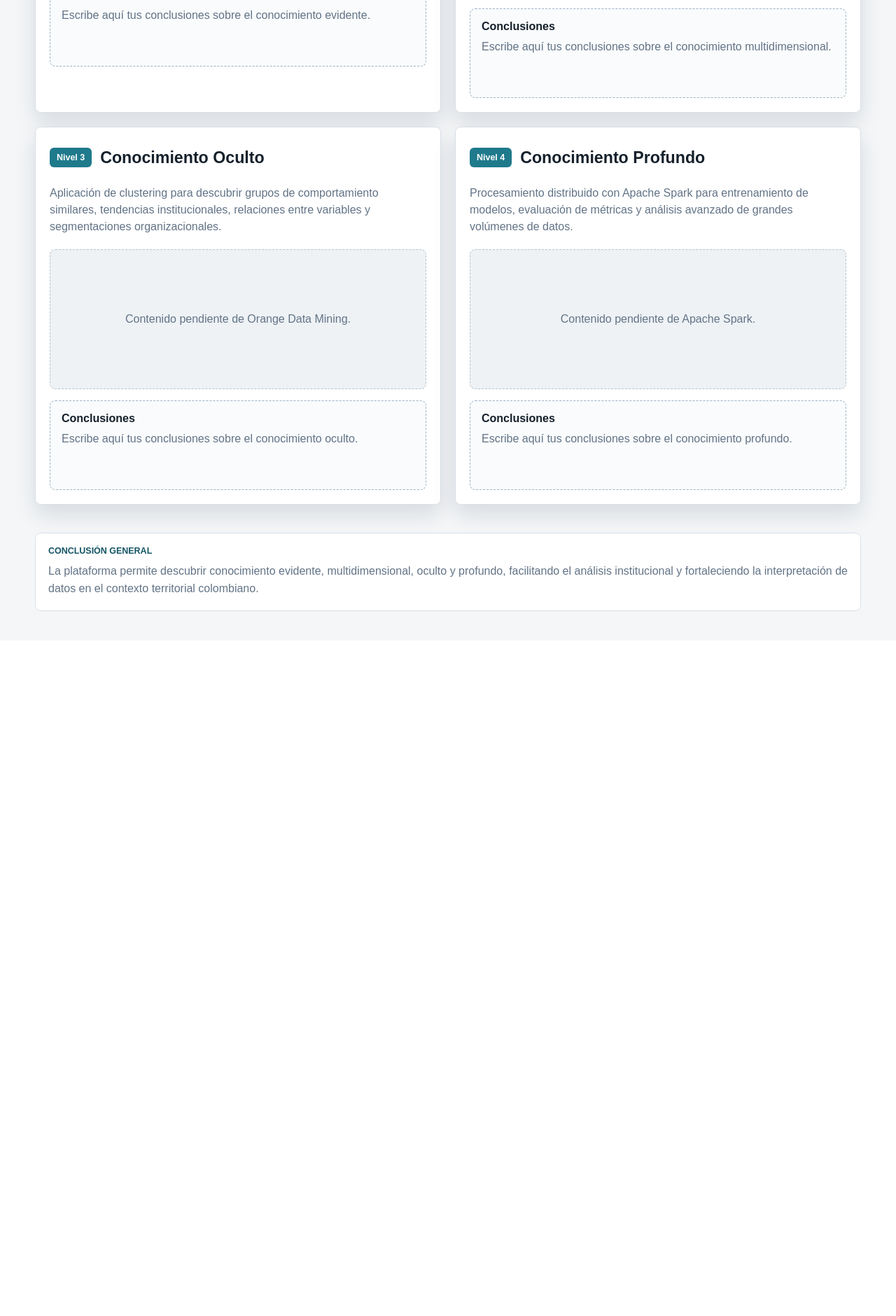
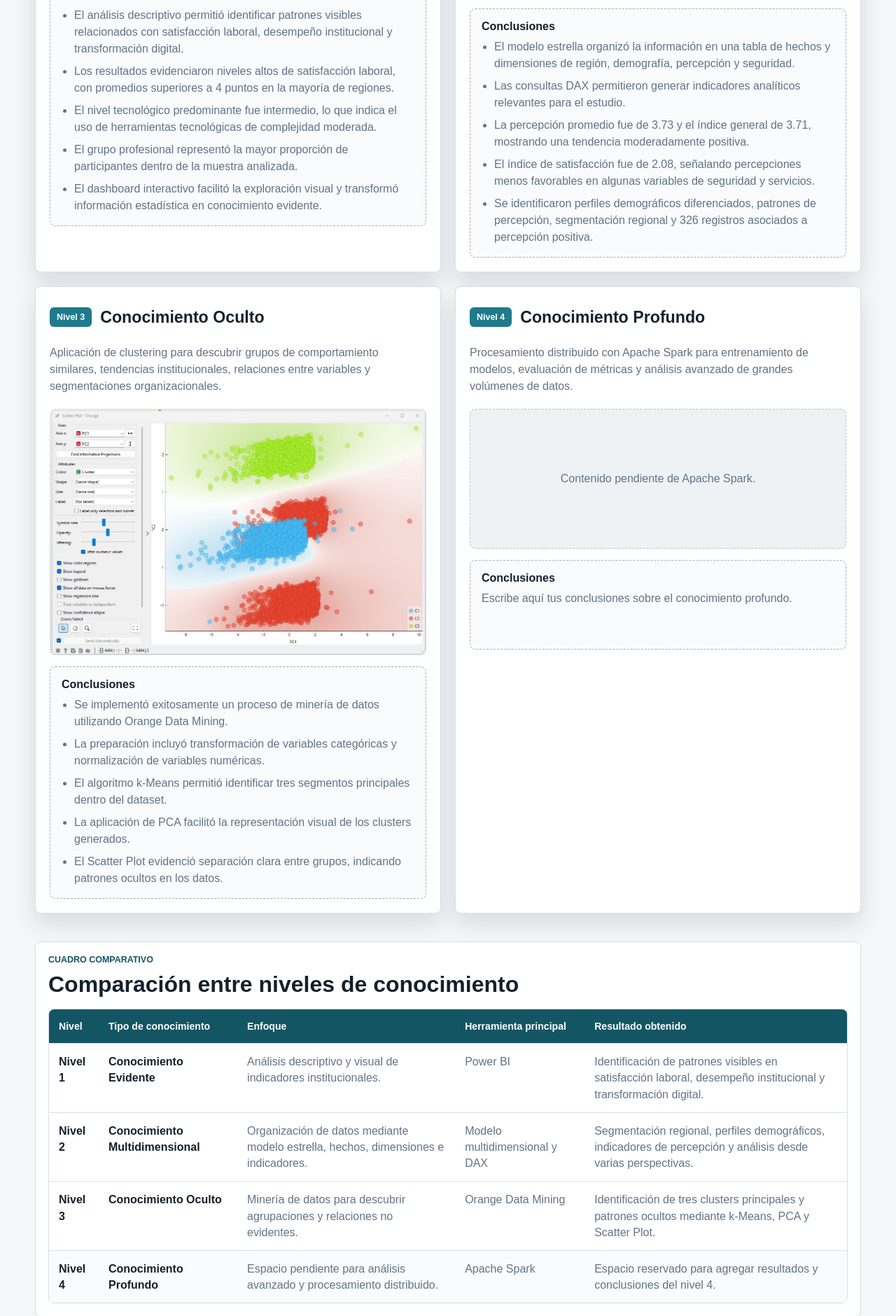
Before and after one commit to sarcosmos/DM_DANE, a Flask app: page / in a window 1280 px wide. Shown: the part 1063-2943 px from the top of the page at 70% size. Before the commit the page ends 1936 px from the top, so only its background shows below. Run offline with Flask 3, Linux system fonts and the light colour scheme.

Commit message:
Actualizacion de conclusiones

```diff
--- a/static/css/styles.css
+++ b/static/css/styles.css
@@ -60,7 +60,7 @@ h1 {
 
 .intro-section,
 .tech-strip,
-.closing-section {
+.comparison-section {
     width: min(1180px, calc(100% - 32px));
     margin: 0 auto;
 }
@@ -73,7 +73,7 @@ h1 {
 }
 
 .intro-section article,
-.closing-section {
+.comparison-section {
     padding: 18px;
     background: var(--surface);
     border: 1px solid var(--line);
@@ -95,8 +95,7 @@ h1 {
     line-height: 1.25;
 }
 
-.intro-section p,
-.closing-section p {
+.intro-section p {
     margin-bottom: 0;
     color: var(--muted);
     line-height: 1.55;
@@ -208,10 +207,20 @@ h1 {
 }
 
 .conclusions-box p,
+.conclusions-box li,
 .empty-state p {
     margin-bottom: 0;
     color: var(--muted);
     line-height: 1.5;
+}
+
+.conclusions-box ul {
+    margin: 0;
+    padding-left: 18px;
+}
+
+.conclusions-box li + li {
+    margin-top: 8px;
 }
 
 .empty-state {
@@ -223,8 +232,60 @@ h1 {
     border-radius: 8px;
 }
 
-.closing-section {
+.comparison-section {
     margin-bottom: 42px;
+}
+
+.comparison-section h2 {
+    margin-bottom: 16px;
+    font-size: clamp(1.35rem, 3vw, 2rem);
+    line-height: 1.15;
+}
+
+.comparison-table-wrap {
+    overflow-x: auto;
+    border: 1px solid var(--line);
+    border-radius: 8px;
+}
+
+.comparison-table {
+    width: 100%;
+    min-width: 860px;
+    border-collapse: collapse;
+    background: #ffffff;
+}
+
+.comparison-table th,
+.comparison-table td {
+    padding: 14px;
+    border-bottom: 1px solid var(--line);
+    text-align: left;
+    vertical-align: top;
+    line-height: 1.45;
+}
+
+.comparison-table th {
+    color: #ffffff;
+    background: var(--accent-dark);
+    font-size: 0.88rem;
+}
+
+.comparison-table td {
+    color: var(--muted);
+}
+
+.comparison-table td:first-child,
+.comparison-table td:nth-child(2) {
+    color: var(--text);
+    font-weight: 700;
+}
+
+.comparison-table tbody tr:last-child td {
+    border-bottom: 0;
+}
+
+.pending-row td {
+    background: #f9fbfc;
 }
 
 @media (max-width: 820px) {
--- a/templates/index.html
+++ b/templates/index.html
@@ -74,7 +74,13 @@
                 </div>
                 <div class="conclusions-box">
                     <h3>Conclusiones</h3>
-                    <p>Escribe aqu&iacute; tus conclusiones sobre el conocimiento evidente.</p>
+                    <ul>
+                        <li>El an&aacute;lisis descriptivo permiti&oacute; identificar patrones visibles relacionados con satisfacci&oacute;n laboral, desempe&ntilde;o institucional y transformaci&oacute;n digital.</li>
+                        <li>Los resultados evidenciaron niveles altos de satisfacci&oacute;n laboral, con promedios superiores a 4 puntos en la mayor&iacute;a de regiones.</li>
+                        <li>El nivel tecnol&oacute;gico predominante fue intermedio, lo que indica el uso de herramientas tecnol&oacute;gicas de complejidad moderada.</li>
+                        <li>El grupo profesional represent&oacute; la mayor proporci&oacute;n de participantes dentro de la muestra analizada.</li>
+                        <li>El dashboard interactivo facilit&oacute; la exploraci&oacute;n visual y transform&oacute; informaci&oacute;n estad&iacute;stica en conocimiento evidente.</li>
+                    </ul>
                 </div>
             </article>
 
@@ -92,7 +98,13 @@
                 </figure>
                 <div class="conclusions-box">
                     <h3>Conclusiones</h3>
-                    <p>Escribe aqu&iacute; tus conclusiones sobre el conocimiento multidimensional.</p>
+                    <ul>
+                        <li>El modelo estrella organiz&oacute; la informaci&oacute;n en una tabla de hechos y dimensiones de regi&oacute;n, demograf&iacute;a, percepci&oacute;n y seguridad.</li>
+                        <li>Las consultas DAX permitieron generar indicadores anal&iacute;ticos relevantes para el estudio.</li>
+                        <li>La percepci&oacute;n promedio fue de 3.73 y el &iacute;ndice general de 3.71, mostrando una tendencia moderadamente positiva.</li>
+                        <li>El &iacute;ndice de satisfacci&oacute;n fue de 2.08, se&ntilde;alando percepciones menos favorables en algunas variables de seguridad y servicios.</li>
+                        <li>Se identificaron perfiles demogr&aacute;ficos diferenciados, patrones de percepci&oacute;n, segmentaci&oacute;n regional y 326 registros asociados a percepci&oacute;n positiva.</li>
+                    </ul>
                 </div>
             </article>
 
@@ -105,12 +117,18 @@
                     Aplicaci&oacute;n de clustering para descubrir grupos de comportamiento similares, tendencias
                     institucionales, relaciones entre variables y segmentaciones organizacionales.
                 </p>
-                <div class="empty-state">
-                    <p>Contenido pendiente de Orange Data Mining.</p>
-                </div>
+                <figure class="image-frame">
+                    <img src="{{ url_for('static', filename='img/Orange_Nivel_3.jpeg') }}" alt="Visualizacion del nivel 3 en Orange Data Mining">
+                </figure>
                 <div class="conclusions-box">
                     <h3>Conclusiones</h3>
-                    <p>Escribe aqu&iacute; tus conclusiones sobre el conocimiento oculto.</p>
+                    <ul>
+                        <li>Se implement&oacute; exitosamente un proceso de miner&iacute;a de datos utilizando Orange Data Mining.</li>
+                        <li>La preparaci&oacute;n incluy&oacute; transformaci&oacute;n de variables categ&oacute;ricas y normalizaci&oacute;n de variables num&eacute;ricas.</li>
+                        <li>El algoritmo k-Means permiti&oacute; identificar tres segmentos principales dentro del dataset.</li>
+                        <li>La aplicaci&oacute;n de PCA facilit&oacute; la representaci&oacute;n visual de los clusters generados.</li>
+                        <li>El Scatter Plot evidenci&oacute; separaci&oacute;n clara entre grupos, indicando patrones ocultos en los datos.</li>
+                    </ul>
                 </div>
             </article>
 
@@ -133,13 +151,52 @@
             </article>
         </section>
 
-        <section class="closing-section" aria-label="Conclusion general">
-            <span class="section-label">Conclusi&oacute;n general</span>
-            <p>
-                La plataforma permite descubrir conocimiento evidente, multidimensional, oculto y profundo,
-                facilitando el an&aacute;lisis institucional y fortaleciendo la interpretaci&oacute;n de datos en el contexto
-                territorial colombiano.
-            </p>
+        <section class="comparison-section" aria-label="Cuadro comparativo entre niveles de conocimiento">
+            <span class="section-label">Cuadro comparativo</span>
+            <h2>Comparaci&oacute;n entre niveles de conocimiento</h2>
+            <div class="comparison-table-wrap">
+                <table class="comparison-table">
+                    <thead>
+                        <tr>
+                            <th>Nivel</th>
+                            <th>Tipo de conocimiento</th>
+                            <th>Enfoque</th>
+                            <th>Herramienta principal</th>
+                            <th>Resultado obtenido</th>
+                        </tr>
+                    </thead>
+                    <tbody>
+                        <tr>
+                            <td>Nivel 1</td>
+                            <td>Conocimiento Evidente</td>
+                            <td>An&aacute;lisis descriptivo y visual de indicadores institucionales.</td>
+                            <td>Power BI</td>
+                            <td>Identificaci&oacute;n de patrones visibles en satisfacci&oacute;n laboral, desempe&ntilde;o institucional y transformaci&oacute;n digital.</td>
+                        </tr>
+                        <tr>
+                            <td>Nivel 2</td>
+                            <td>Conocimiento Multidimensional</td>
+                            <td>Organizaci&oacute;n de datos mediante modelo estrella, hechos, dimensiones e indicadores.</td>
+                            <td>Modelo multidimensional y DAX</td>
+                            <td>Segmentaci&oacute;n regional, perfiles demogr&aacute;ficos, indicadores de percepci&oacute;n y an&aacute;lisis desde varias perspectivas.</td>
+                        </tr>
+                        <tr>
+                            <td>Nivel 3</td>
+                            <td>Conocimiento Oculto</td>
+                            <td>Miner&iacute;a de datos para descubrir agrupaciones y relaciones no evidentes.</td>
+                            <td>Orange Data Mining</td>
+                            <td>Identificaci&oacute;n de tres clusters principales y patrones ocultos mediante k-Means, PCA y Scatter Plot.</td>
+                        </tr>
+                        <tr class="pending-row">
+                            <td>Nivel 4</td>
+                            <td>Conocimiento Profundo</td>
+                            <td>Espacio pendiente para an&aacute;lisis avanzado y procesamiento distribuido.</td>
+                            <td>Apache Spark</td>
+                            <td>Espacio reservado para agregar resultados y conclusiones del nivel 4.</td>
+                        </tr>
+                    </tbody>
+                </table>
+            </div>
         </section>
     </main>
 </body>
```
Also changed, not shown: conlusion.txt (added, +33 -0 lines), static/img/Orange_Nivel_3.jpeg (added).
